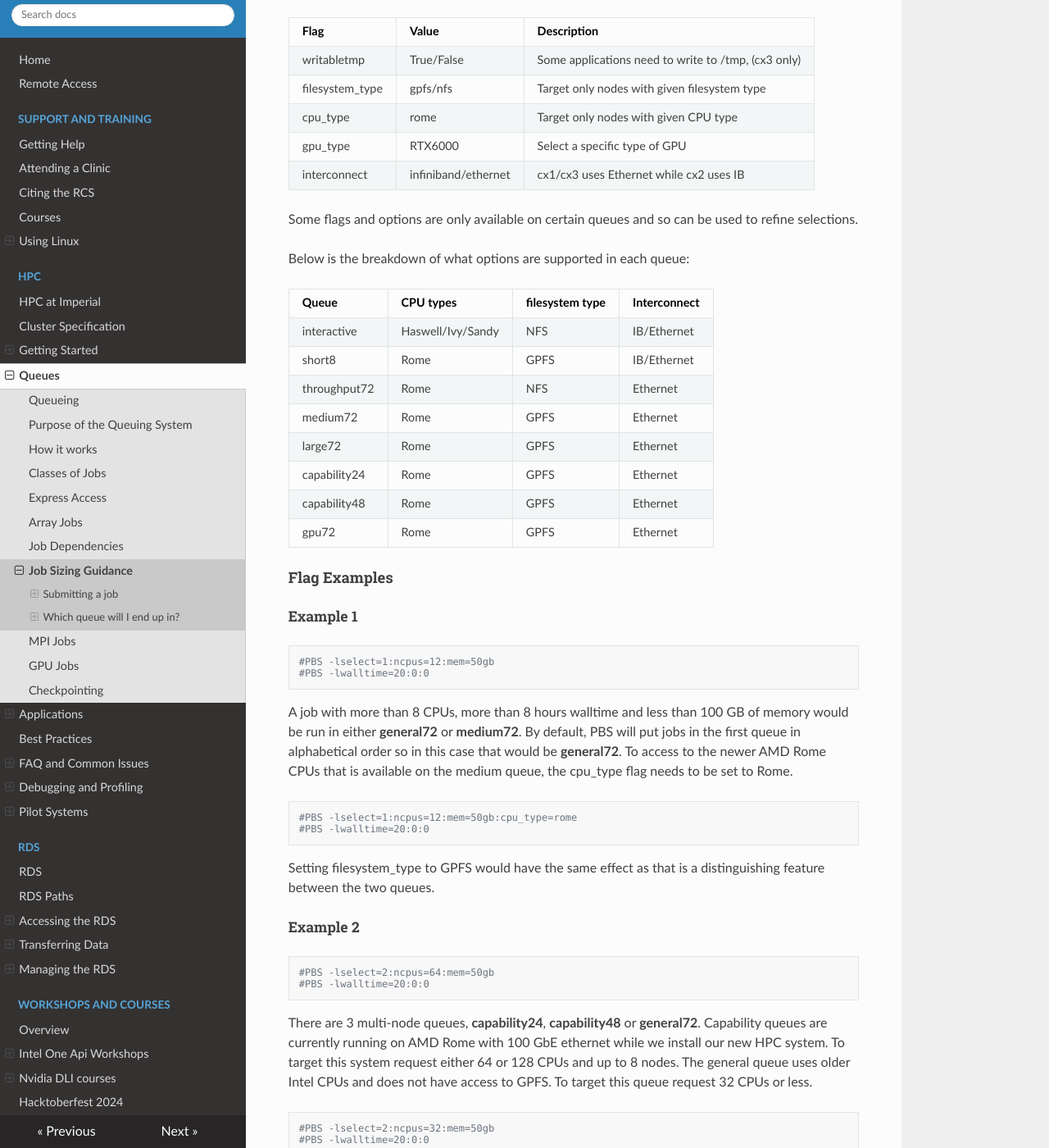
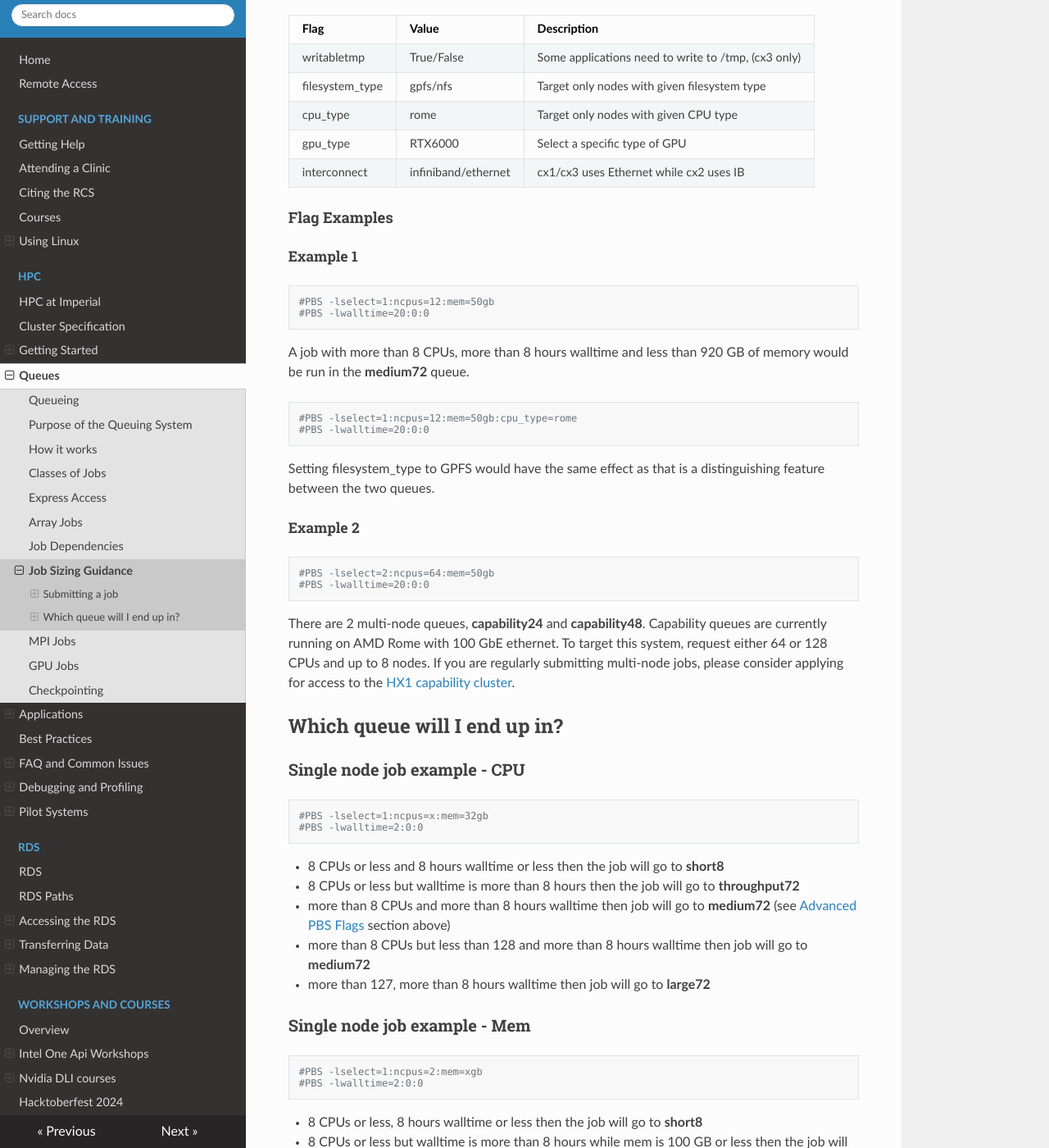
Before and after one commit to ImperialCollegeLondon/icl-rcs-user-guide, an MkDocs documentation site: the page built from docs/hpc/queues/job-sizing-guidance.md, in a window 1280 px wide and 1400 px high, scrolled down 2493 px. Shown: the whole window at 82% size. Built offline with MkDocs 1.6.1, drawn with Linux system fonts in a browser that asks for light colours; nearby versions of some CDN libraries; some of the changed text lies outside the part shown.

Commit message:
Updated job sizing guidance to remove general72. Updated GPU jobs, re… (#41)
* Updated job sizing guidance to remove general72. Updated GPU jobs, removing reference to Skylake.

---------

Co-authored-by: David Hempston <cyber_veio@hotmail.com>

````diff
--- a/docs/hpc/queues/job-sizing-guidance.md
+++ b/docs/hpc/queues/job-sizing-guidance.md
@@ -10,7 +10,7 @@ The recommended method for users to run their applications on the college HPC sy
 
 Where N is the number of nodes, and X and Y are the number of cpus and amount of memory per node (RAM). HH is the expected runtime of the job in hours.
 
-There is no need to specify a queue, simply define the job in terms of the resources it requires and the system will run it as soon as suitable resources become available.
+There is no need to specify a queue, simply define the job in terms of the resources it requires and the system will run it as soon as suitable resources become available. When more than one queue matches a job specification, PBS will place the jobs in the first queue by alphabetical order.
 
 The following queues of jobs are supported:
 
@@ -39,15 +39,7 @@ This queue is used by Open OnDemand (RStudio) jobs. There is a limit of 1 concur
 
 ### interactive
 
-Unfortnatly it isn't possible to run interactive jobs on CX3 Phase 1. If you need an interactive session for debugging please use Jupyterhub/Open OnDemand or you can check out [cx3-phase2](../pilot/cx3-phase2.md). Interactive sessions can be useful for debugging code or testing interactively. When the job runs, you will be handed an interactive shell in the compute node.
-
-You can run an interactive job with the "-I" qsub flag. You would use this flag directly on the command line specifying the resources you need.  e.g.:
-
-```console
-qsub -I -l select=1:ncpus=2:mem=8gb -l walltime=02:00:00
-```
-
-Again these can not be run from CX3 phase 1, this is a limitation of the PBS Pro job scheduler used on that system.
+Unfortunatly it isn't possible to run interactive jobs on CX3 Phase 1. If you need an interactive session for debugging please use Jupyterhub/Open OnDemand or you can check out [cx3-phase2](../pilot/cx3-phase2.md).
 
 ### medium72
 
@@ -69,9 +61,13 @@ Please note there is a default limit of 50 concurrent jobs (queued or running) p
 
 ### Advanced PBS Flags
 
-There are some new flags that advanced users can use to give PBS more details about the node(s) your job needs to complete.
+PBS supports flags (also referred to as directives) in submission scripts that enable advanced users to give more details about the node(s) your job needs to run on. With the decommission of CX1 and CX2, and with CX3 Phase 1 consisting of mostly the same specification of compute node (AMD Rome, GPFS file system and ethernet interconnect) they now have limited usefulness on the current legacy HPC platform; the table below and examples are therefore provided here for reference purposes.
 
-If your job doesn’t need these flags then we recommend not adding them as they can increase queue times.
+The [cx3-phase2](../pilot/cx3-phase2.md) facility has an updated set of flags/directives which can be reviewed in the documentation.
+
+!!! warning
+
+    We generally advise PBS flags/directives not to be left in submission scripts unless they are actively being used as they can increase queue times.
 
 | Flag | Value | Description |
 | ---- | ----- | ----------- |
@@ -80,21 +76,6 @@ If your job doesn’t need these flags then we recommend not adding them as they
 | cpu_type | rome | Target only nodes with given CPU type |
 | gpu_type | RTX6000 | Select a specific type of GPU |
 | interconnect | infiniband/ethernet | cx1/cx3 uses Ethernet while cx2 uses IB |
-
-Some flags and options are only available on certain queues and so can be used to refine selections.
-
-Below is the breakdown of what options are supported in each queue:
-
-| Queue | CPU types | filesystem type | Interconnect |
-| ----- | --------- | --------------- | ------------ |
-| interactive | Haswell/Ivy/Sandy | NFS | IB/Ethernet |
-| short8 | Rome | GPFS | IB/Ethernet |
-| throughput72 | Rome | NFS | Ethernet |
-| medium72 | Rome | GPFS | Ethernet |
-| large72 |Rome | GPFS | Ethernet |
-| capability24 | Rome | GPFS | Ethernet |
-| capability48 | Rome | GPFS | Ethernet |
-| gpu72 | Rome | GPFS |Ethernet |
 
 #### Flag Examples
 
@@ -105,7 +86,7 @@ Below is the breakdown of what options are supported in each queue:
 #PBS -lwalltime=20:0:0
 ```
 
-A job with more than 8 CPUs, more than 8 hours walltime and less than 100 GB of memory would be run in either **general72** or **medium72**. By default, PBS will put jobs in the first queue in alphabetical order so in this case that would be **general72**. To access to the newer AMD Rome CPUs that is available on the medium queue, the cpu_type flag needs to be set to Rome.
+A job with more than 8 CPUs, more than 8 hours walltime and less than 920 GB of memory would be run in the **medium72** queue.
 
 ```bash
 #PBS -lselect=1:ncpus=12:mem=50gb:cpu_type=rome
@@ -121,12 +102,7 @@ Setting filesystem_type to GPFS would have the same effect as that is a distingu
 #PBS -lwalltime=20:0:0
 ```
 
-There are 3 multi-node queues, **capability24**, **capability48** or **general72**. Capability queues are currently running on AMD Rome with 100 GbE ethernet while we install our new HPC system. To target this system request either 64 or 128 CPUs and up to 8 nodes. The general queue uses older Intel CPUs and does not have access to GPFS. To target this queue request 32 CPUs or less.
-
-```bash
-#PBS -lselect=2:ncpus=32:mem=50gb
-#PBS -lwalltime=20:0:0
-```
+There are 2 multi-node queues, **capability24** and **capability48**. Capability queues are currently running on AMD Rome with 100 GbE ethernet. To target this system, request either 64 or 128 CPUs and up to 8 nodes. If you are regularly submitting multi-node jobs, please consider applying for access to the [HX1 capability cluster](../pilot/hx1.md).
 
 ## Which queue will I end up in?
 
@@ -139,8 +115,8 @@ There are 3 multi-node queues, **capability24**, **capability48** or **general72
 
 * 8 CPUs or less and 8 hours walltime or less then the job will go to **short8**
 * 8 CPUs or less but walltime is more than 8 hours then the job will go to **throughput72**
-* more than 8 CPUs and more than 8 hours walltime then job will go to **general72** or **medium72** (see [Advanced PBS Flags](#advanced-pbs-flags) section above)
-* more than 8 CPUs but less than 128, more than 8 hours walltime and more than 32 CPUs then job will go to **medium72**
+* more than 8 CPUs and more than 8 hours walltime then job will go to **medium72** (see [Advanced PBS Flags](#advanced-pbs-flags) section above)
+* more than 8 CPUs but less than 128 and more than 8 hours walltime then job will go to **medium72**
 * more than 127, more than 8 hours walltime then job will go to **large72**
 
 ### Single node job example - Mem
````
Also changed, not shown: docs/hpc/queues/gpu-jobs.md (+8 -16 lines).
